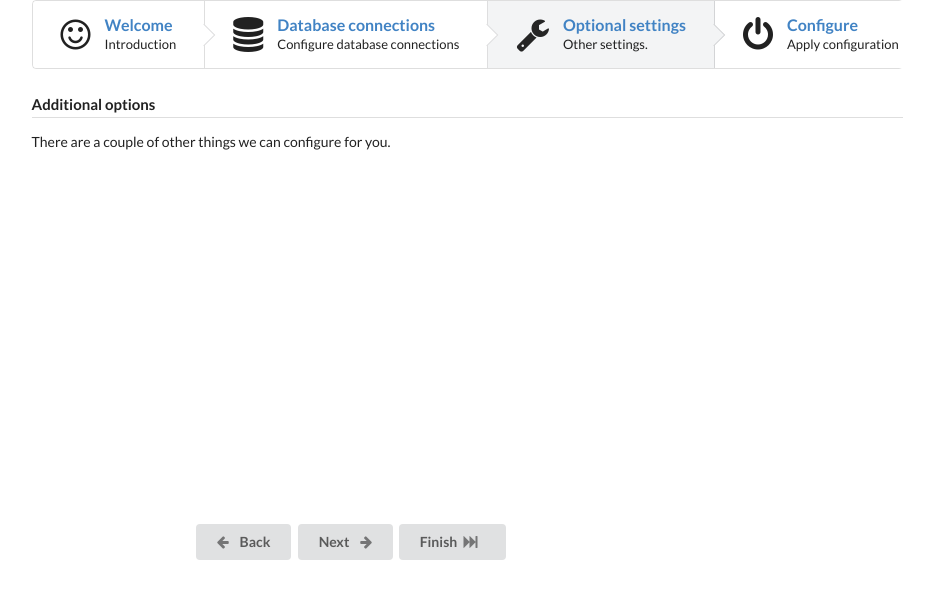
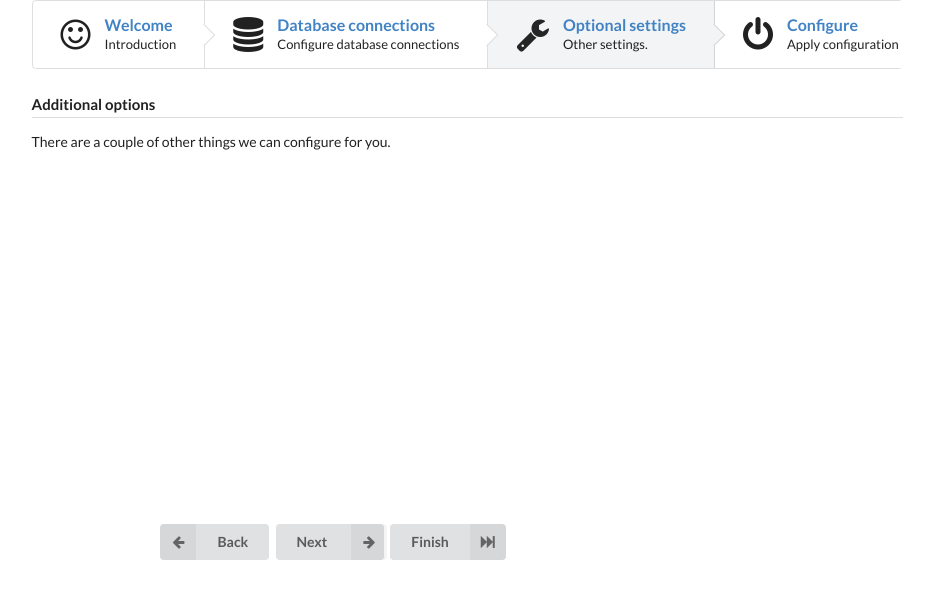
Before and after one commit to tintoy/first-aspnet-5-beta7, a website: page wwwroot/wizard-3.html in a window 1280 px wide. Shown: the whole page, without its empty margins (132-1066 px from the left). Drawn offline with Linux system fonts and the light colour scheme.

Commit message:
Improve wizard button styling.

```diff
--- a/wwwroot/wizard-3.html
+++ b/wwwroot/wizard-3.html
@@ -78,9 +78,18 @@
 						</div>
 						<div class="right aligned row">
 							<div class="nine wide column">
-								<a class="ui button" href="wizard-2.html"><i class="left arrow icon"></i> Back</a>
-								<a class="ui submit button" href="wizard-3.html">Next <i class="right arrow icon"></i></a>
-								<a class="ui button" href="wizard-3.html">Finish&nbsp;&nbsp;&nbsp;<i class="fast forward icon"></i></a>
+								<a href="wizard-2.html" class="ui labeled icon button">
+									<i class="left arrow icon"></i>
+									Back
+								</a>
+								<a href="wizard-4.html" class="ui submit right labeled icon button">
+									<i class="right arrow icon"></i>
+									Next
+								</a>
+								<a href="wizard-4.html" class="ui right labeled icon button">
+									<i class="fast forward icon"></i>
+									Finish
+								</a>
 							</div>
 						</div>
 					</div>
```
Also changed, not shown: Properties/launchSettings.json (added, +12 -0 lines), wwwroot/wizard-1.html (+12 -3 lines), wwwroot/wizard-2.html (+12 -3 lines).
